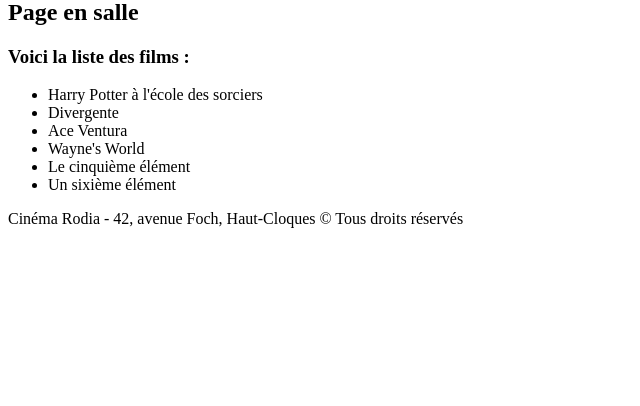
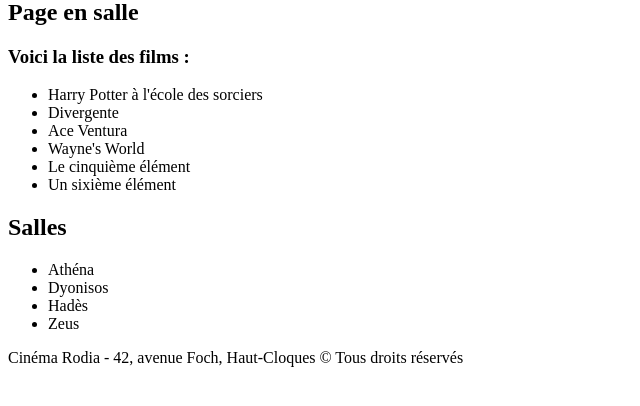
Before and after one commit to BolloRomain/S02E02-challenge-cinema-Bollo-Romain, a PHP site: page /ensalle.php in a window 1280 px wide. Shown: the part 210-616 px from the top of the page, without its empty margins (0-640 px from the left). Run offline with PHP 8.4, Linux system fonts and the light colour scheme; some libraries are stand-ins or nearby versions.

Commit message:
Finit sans bonus

```diff
--- a/php/ensalle.php
+++ b/php/ensalle.php
@@ -3,6 +3,7 @@
 ?>
 
 <main class="main-container">
+
 <section>
 
     <?php
@@ -65,6 +66,35 @@ for ($indice = 0; $indice < 6; $indice ++) {
     </ul>
 
 </section>
+
+<section>
+
+<?php
+// [...]
+$rooms = [
+  'Athéna',
+  'Dyonisos',
+  'Hadès',
+  'Zeus'
+];
+
+?>
+
+<h2 class="page__title">Salles</h2>
+
+<ul>
+
+<?php
+    for ($salles = 0; $salles <4; $salles ++){
+        ?>
+        <?php echo "<li>".$rooms[$salles]."</li>" ?>
+
+    <?php }
+    ?>
+
+</ul>
+
+</section>
 </main>
 
 <?php
```
